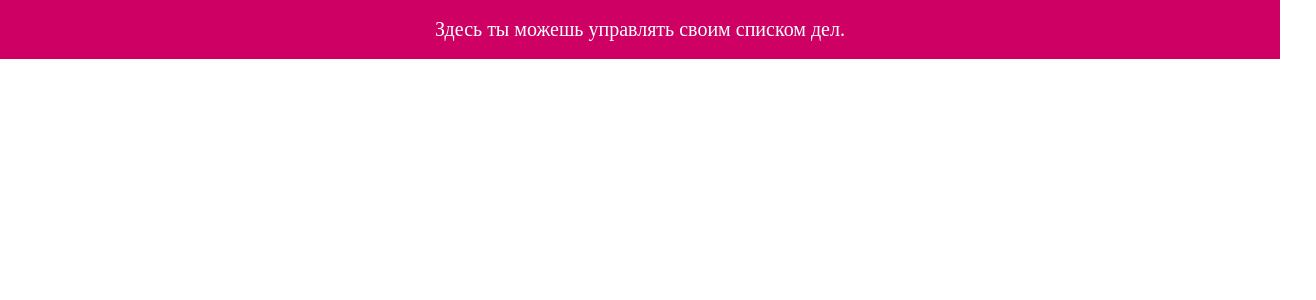
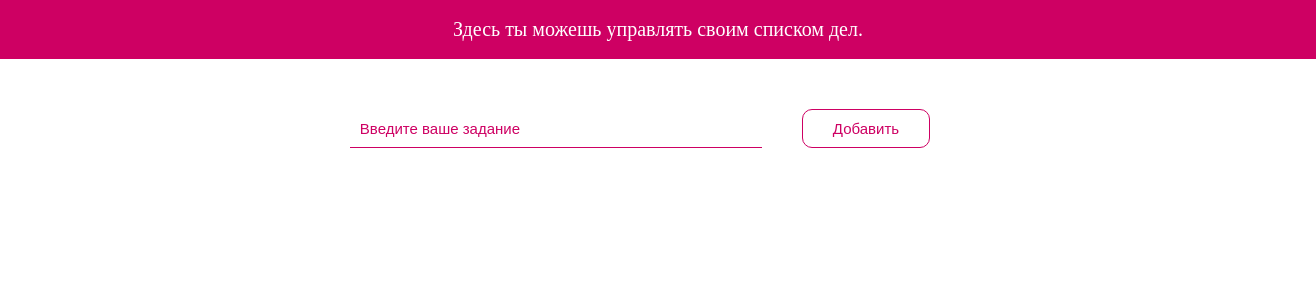
Before and after one commit to MariaMantusova/todos, a React (Create React App) app: page / in a window 1280 px wide. Shown: the top 300 px of the page, 1316 px wide, since content can reach past the window. Built offline with nearby package versions, Linux system fonts and the light colour scheme.

Commit message:
feat: add form for adding todo

```diff
--- a/src/components/AddingInput/AddingInput.css
+++ b/src/components/AddingInput/AddingInput.css
@@ -0,0 +1,22 @@
+.adding-input {
+    width: 400px;
+    padding-top: 10px;
+    padding-bottom: 10px;
+    padding-left: 10px;
+    background-color: transparent;
+    border-bottom: 1px solid #CE0063;
+    border-top-style: none;
+    border-right-style: none;
+    border-left-style: none;
+    color: #CE0063;
+    font-size: 15px;
+}
+
+.adding-input:focus {
+    outline-color: #CE0063;
+}
+
+.adding-input::placeholder {
+    font-size: 15px;
+    color: #CE0063;
+}
--- a/src/components/AddingInput/AddingInput.tsx
+++ b/src/components/AddingInput/AddingInput.tsx
@@ -3,8 +3,7 @@ import "./AddingInput.css";
 
 function AddingInput() {
     return (
-        <>
-        </>
+        <input className="adding-input" placeholder="Введите ваше задание" type="text"/>
     );
 }
 
--- a/src/components/App/App.tsx
+++ b/src/components/App/App.tsx
@@ -1,10 +1,12 @@
 import React from 'react';
 import Header from "../Header/Header";
+import Form from "../Form/Form";
 
 function App() {
   return (
     <>
       <Header/>
+      <Form/>
     </>
   );
 }
--- a/src/components/Form/Form.css
+++ b/src/components/Form/Form.css
@@ -0,0 +1,22 @@
+.form {
+    display: flex;
+    margin: 0 auto;
+    gap: 40px;
+    padding-top: 50px;
+    justify-content: center;
+}
+
+.form__button {
+    border: 1px solid #CE0063;
+    background-color: transparent;
+    border-radius: 10px;
+    padding: 10px 30px;
+    color: #CE0063;
+    font-size: 15px;
+    cursor: pointer;
+    transition: opacity 0.4s ease-in-out;
+}
+
+.form__button:hover {
+    opacity: 0.6;
+}
--- a/src/components/Form/Form.tsx
+++ b/src/components/Form/Form.tsx
@@ -1,10 +1,13 @@
 import React from 'react';
 import "./Form.css";
+import AddingInput from "../AddingInput/AddingInput";
 
 function Form() {
     return (
-        <>
-        </>
+        <form className="form">
+            <AddingInput/>
+            <button className="form__button">Добавить</button>
+        </form>
     );
 }
 
--- a/src/components/Header/Header.css
+++ b/src/components/Header/Header.css
@@ -1,5 +1,6 @@
 .header {
     background-color: #CE0063;
+    width: 100%;
     display: flex;
     justify-content: center;
     align-items: center;
```
